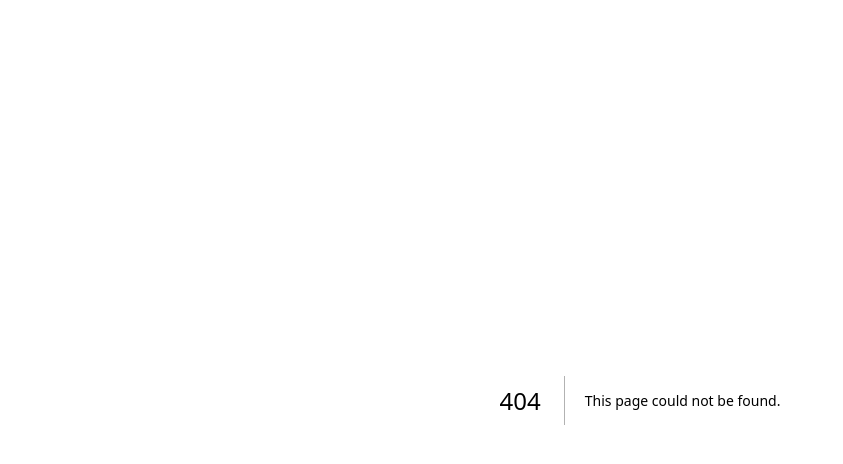
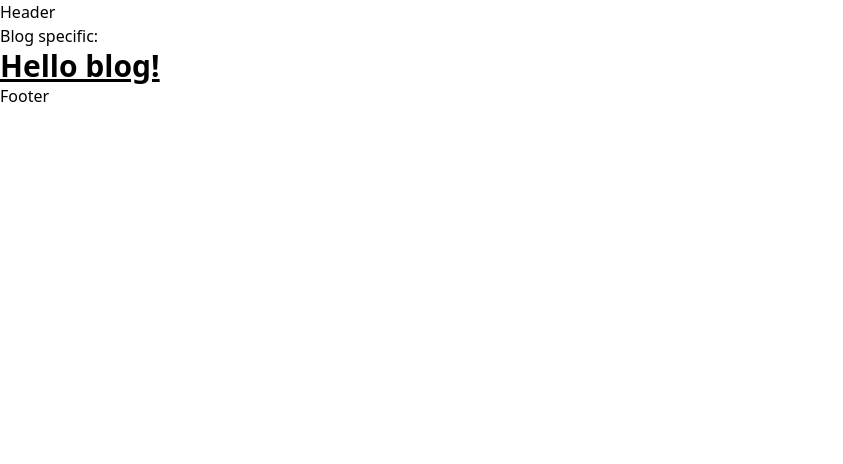
Before and after one commit to agamm/pseo-next, a Next.js app: page /blog in a window 1280 px wide. Before the commit this address had no page. Shown: the top 464 px of the page, without its empty margins (0-843 px from the left). Built offline with nearby package versions, Linux system fonts and the light colour scheme.

Commit message:
Add blog and index layouts

```diff
--- /dev/null
+++ b/src/app/blog/layout.tsx
@@ -0,0 +1,15 @@
+
+export const metadata = {
+  title: 'Blog index',
+  description: 'Our latest blog posts',
+}
+
+export default function BlogLayout({
+  children,
+}: {
+  children: React.ReactNode
+}) {
+  return (
+   <article>Blog specific: {children}</article>
+  )
+}
--- /dev/null
+++ b/src/app/blog/page.tsx
@@ -0,0 +1,9 @@
+
+
+export default function Blog() {
+  return (
+     <h1 className="text-3xl font-bold underline">
+      Hello blog!
+    </h1>
+  )
+}
--- a/src/app/layout.tsx
+++ b/src/app/layout.tsx
@@ -12,7 +12,13 @@ export default function RootLayout({
 }) {
   return (
     <html lang="en">
-      <body>{children}</body>
+
+      <body>
+      <header>Header</header>
+      <main>{children}</main>
+      <footer>Footer</footer>
+      </body>
+
     </html>
   )
 }
```
